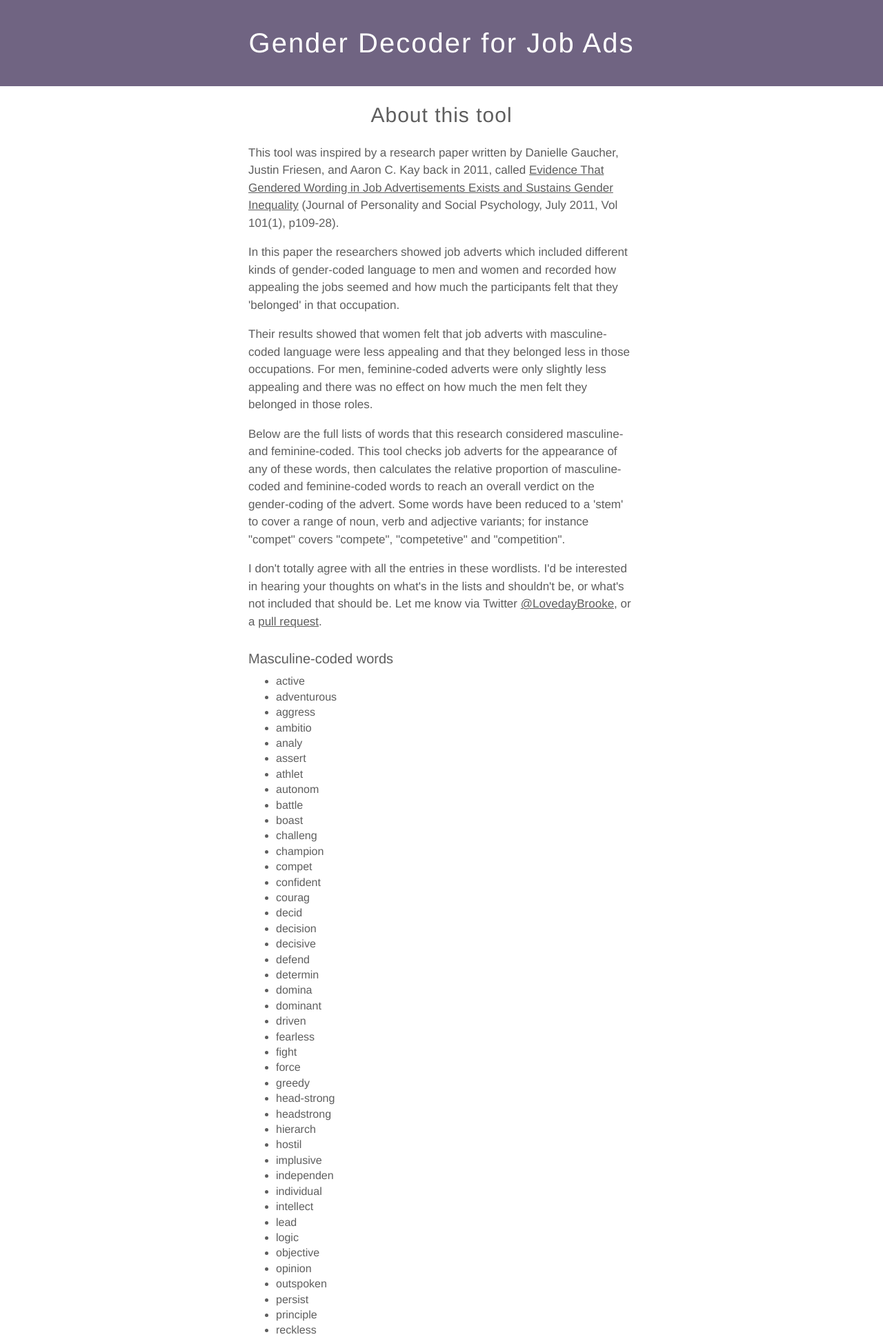
After one commit to lovedaybrooke/gender-decoder, a Django app: page /about in a window 1280 px wide. The commit adds this page. Shown: the top 1939 px of the page at 69% size. Run offline with Django 3.2, Linux system fonts and the light colour scheme.

Commit message:
Adding in an about page which lists the gender-coded words

```diff
--- /dev/null
+++ b/genderjobcheck/templates/about.html
@@ -0,0 +1,26 @@
+{% extends "basic-layout.html" %}
+
+   	{% block maincontent %}
+		<h2>About this tool</h2>
+		<p>This tool was inspired by a research paper written by Danielle Gaucher, Justin Friesen, and Aaron C. Kay back in 2011, called <a href="https://faculty.fuqua.duke.edu/~ack23/Publications%20PDFs/gendered%20wording%20JPSP.pdf">Evidence That Gendered Wording in Job Advertisements Exists and Sustains Gender Inequality</a> (Journal of Personality and Social Psychology, July 2011, Vol 101(1), p109-28).</p>
+		<p>In this paper the researchers showed job adverts which included different kinds of gender-coded language to men and women and recorded how appealing the jobs seemed and how much the participants felt that they 'belonged' in that occupation.</p>
+		<p>Their results showed that women felt that job adverts with masculine-coded language were less appealing and that they belonged less in those occupations. For men, feminine-coded adverts were only slightly less appealing and there was no effect on how much the men felt they belonged in those roles.</p>
+		<p>Below are the full lists of words that this research considered masculine- and feminine-coded. This tool checks job adverts for the appearance of any of these words, then calculates the relative proportion of masculine-coded and feminine-coded words to reach an overall verdict on the gender-coding of the advert. Some words have been reduced to a 'stem' to cover a range of noun, verb and adjective variants; for instance "compet" covers "compete", "competetive" and "competition".</p>
+	<p>I don't totally agree with all the entries in these wordlists. I'd be interested in hearing your thoughts on what's in the lists and shouldn't be, or what's not included that should be. Let me know via Twitter <a href="http://www.twitter.com/lovedaybrooke">@LovedayBrooke</a>, or a <a href="https://github.com/lovedaybrooke/gender-decoder">pull request</a>.</p>
+		<div id="masculine">
+			<h3>Masculine-coded words</h3>
+			<ul>
+				{% for word in masculine_coded_words %}
+				<li>{{ word }}</li>
+				{% endfor %}
+			</ul>
+		</div>
+		<div id="feminine">
+			<h3>Feminine-coded words</h3>
+			<ul>
+				{% for word in feminine_coded_words %}
+				<li>{{ word }}</li>
+				{% endfor %}
+			</ul>
+		</div>
+    {% endblock %}
--- a/genderjobcheck/templates/basic-layout.html
+++ b/genderjobcheck/templates/basic-layout.html
@@ -30,7 +30,7 @@
   <div class="footer">
 	<hr />
     <p id="research">This tool uses the original list of gender-coded words from the research paper written by Danielle Gaucher, Justin Friesen, and Aaron C. Kay: <a href="https://faculty.fuqua.duke.edu/~ack23/Publications%20PDFs/gendered%20wording%20JPSP.pdf">Evidence That Gendered Wording in Job Advertisements Exists and Sustains Gender Inequality</a> (Journal of Personality and Social Psychology, July 2011, Vol 101(1), p109-28).</p>
-    <p>The code is on <a href="https://github.com/lovedaybrooke/gender-decoder">GitHub</a>, and I'd welcome any suggestions about the wordlists it uses, by pull request or tweet.</p>
+    <p>The code is on <a href="https://github.com/lovedaybrooke/gender-decoder">GitHub</a>, and I'd welcome any suggestions about the <a href="/about#masculine">wordlists</a> it uses, by pull request or tweet.</p>
     <p>Thanks to Stephen Shearman whose <a href="http://www.ere.net/2013/03/01/you-dont-know-it-but-women-see-gender-bias-in-your-job-postings/">blog post</a> introduced me to the research last year; and to Made by Many's Isaac Pinnock whose <a href="http://madebymany.com/blog/can-a-few-well-chosen-words-improve-inclusivity">recent blog post</a> gave me the final nudge towards building this.</p>
     <p>By <a href="http://www.katmatfield.com">Kat Matfield</a> / <a href="http://www.twitter.com/lovedaybrooke">@LovedayBrooke</a></p>
   </div>
--- a/genderjobcheck/templates/home.html
+++ b/genderjobcheck/templates/home.html
@@ -3,7 +3,7 @@
    	{% block maincontent %}
 		<p>Without realising it, we all use language that is subtly ‘gender-coded’. Society has certain expectations of what men and women are like, and how they differ, and this seeps into the language we use. Think about “bossy” and “feisty”: we almost never use these words to describe men.</p>
 		<p>This linguistic gender-coding shows up in job adverts as well, and research has shown that it puts women off applying for jobs that are advertised with masculine-coded language.<a href="#research">*</a></p>
-		<p>This site is a quick way to check whether a job advert has the kind of subtle linguistic gender-coding that has this discouraging effect.</p>
+		<p>This site is a quick way to check whether a job advert has the kind of subtle linguistic gender-coding that has this discouraging effect. <a href="/about">Find out more about how this works.</a></p>
 		<form action="/assess" method="post">
 		{% csrf_token %}
 		<label for="texttotest">Paste your job ad here</label>
--- a/genderjobcheck/templates/results.html
+++ b/genderjobcheck/templates/results.html
@@ -16,6 +16,7 @@
 			{% else %}
 			<p>No masculine-coded words were found.</p>
 			{% endif %}
+			<p><a href="/about#masculine">See the full list of masculine-coded words</a></p>
 		</div>
 		<div id="feminine">
 			<h3>Feminine-coded words in this ad</h3>
@@ -28,7 +29,9 @@
 			{% else %}
 			<p>No masculine-coded words were found.</p>
 			{% endif %}
+			<p><a href="/about#feminine">See the full list of feminine-coded words</a></p>
 		</div>
 		<div id="">
 		<a id="again" href="/">Check another job ad</a>
+		</div>
     {% endblock %}
--- a/genderjobcheck/urls.py
+++ b/genderjobcheck/urls.py
@@ -5,5 +5,6 @@ import views
 
 urlpatterns = patterns('',
     url(r'^$', views.home),
+    url(r'^about$', views.about),
     url(r'^assess$', csrf_exempt(views.assessJobAd))
 )
--- a/genderjobcheck/views.py
+++ b/genderjobcheck/views.py
@@ -3,6 +3,7 @@ from django.shortcuts import render
 from django.shortcuts import redirect
 
 import assess
+import wordlists
 
 def home(request):
     if request.method == 'GET':
@@ -18,3 +19,10 @@ def assessJobAd(request):
                 )
         else:
            	return redirect('/')
+
+def about(request):
+    if request.method == 'GET':
+        return render(request, 'about.html',
+        	{"masculine_coded_words": wordlists.masculine_coded_words,
+    		"feminine_coded_words": wordlists.feminine_coded_words}
+    		)
```
